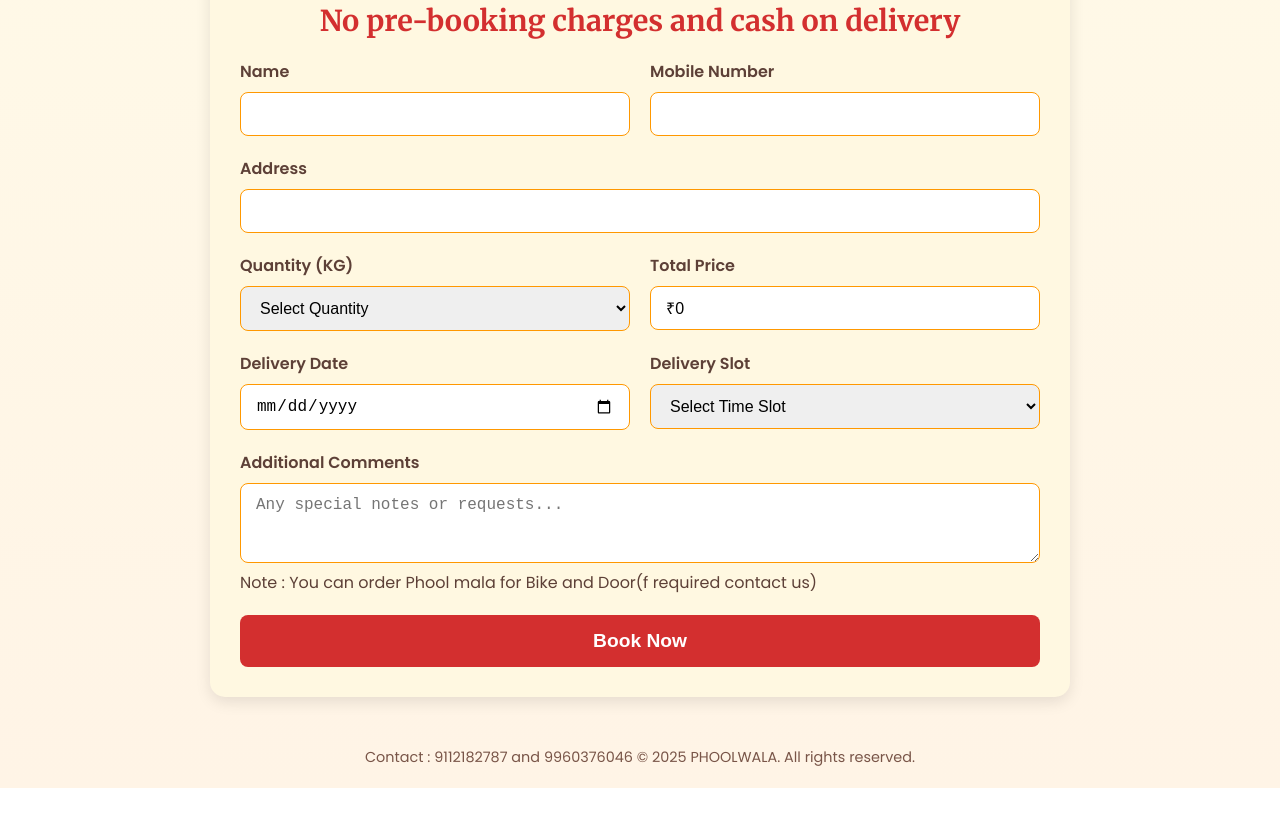
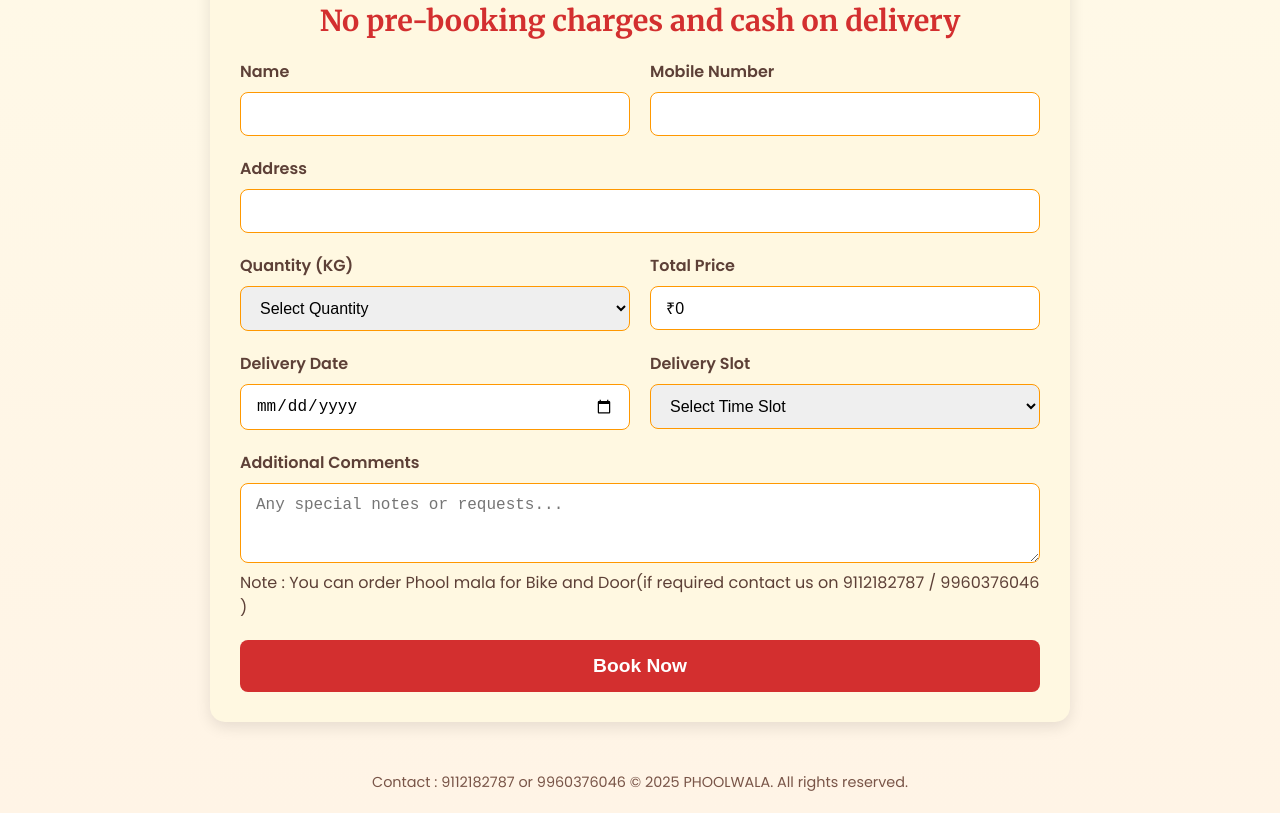
Before and after one commit to imsuraj018/Phool_Wala1, a website: page index.html in a window 1280 px wide. Shown: the part 815-1628 px from the top of the page. Before the commit the page ends 1603 px from the top, so only its background shows below. Drawn offline with Linux system fonts and the light colour scheme.

Commit message:
Update index.html

```diff
--- a/index.html
+++ b/index.html
@@ -382,14 +382,14 @@
         </div>
       </div>
       <div>
-        Note : You can order Phool mala for Bike and Door(f required contact us)
+        Note : You can order Phool mala for Bike and Door(if required contact us on 9112182787 / 9960376046 )
       </div>
       <button type="submit" class="submit-btn">Book Now</button>
     </form>
   </section>
 
   <footer>
-    Contact : 9112182787 and 9960376046
+    Contact : 9112182787 or 9960376046
     &copy; 2025 PHOOLWALA. All rights reserved.
   </footer>
 
```
